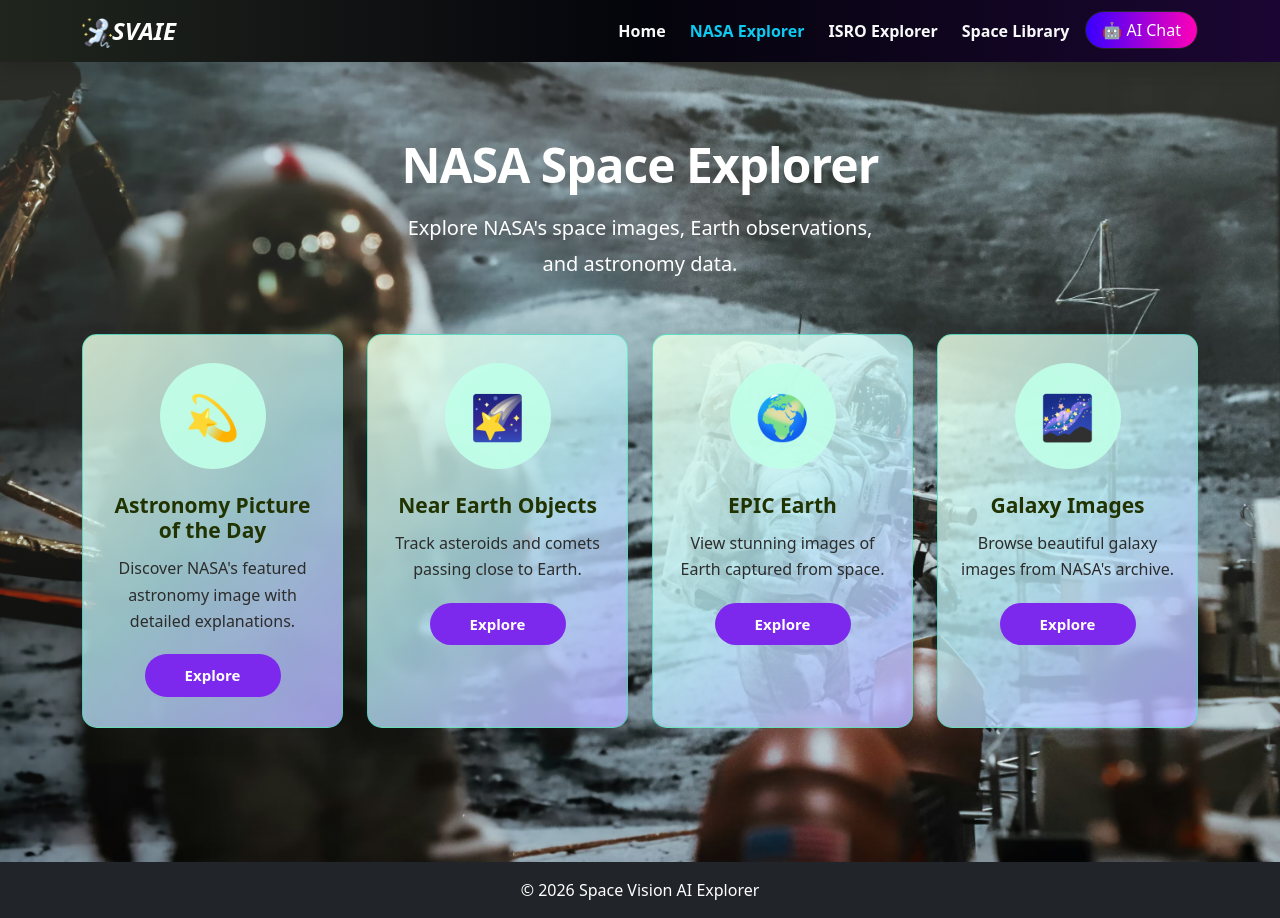
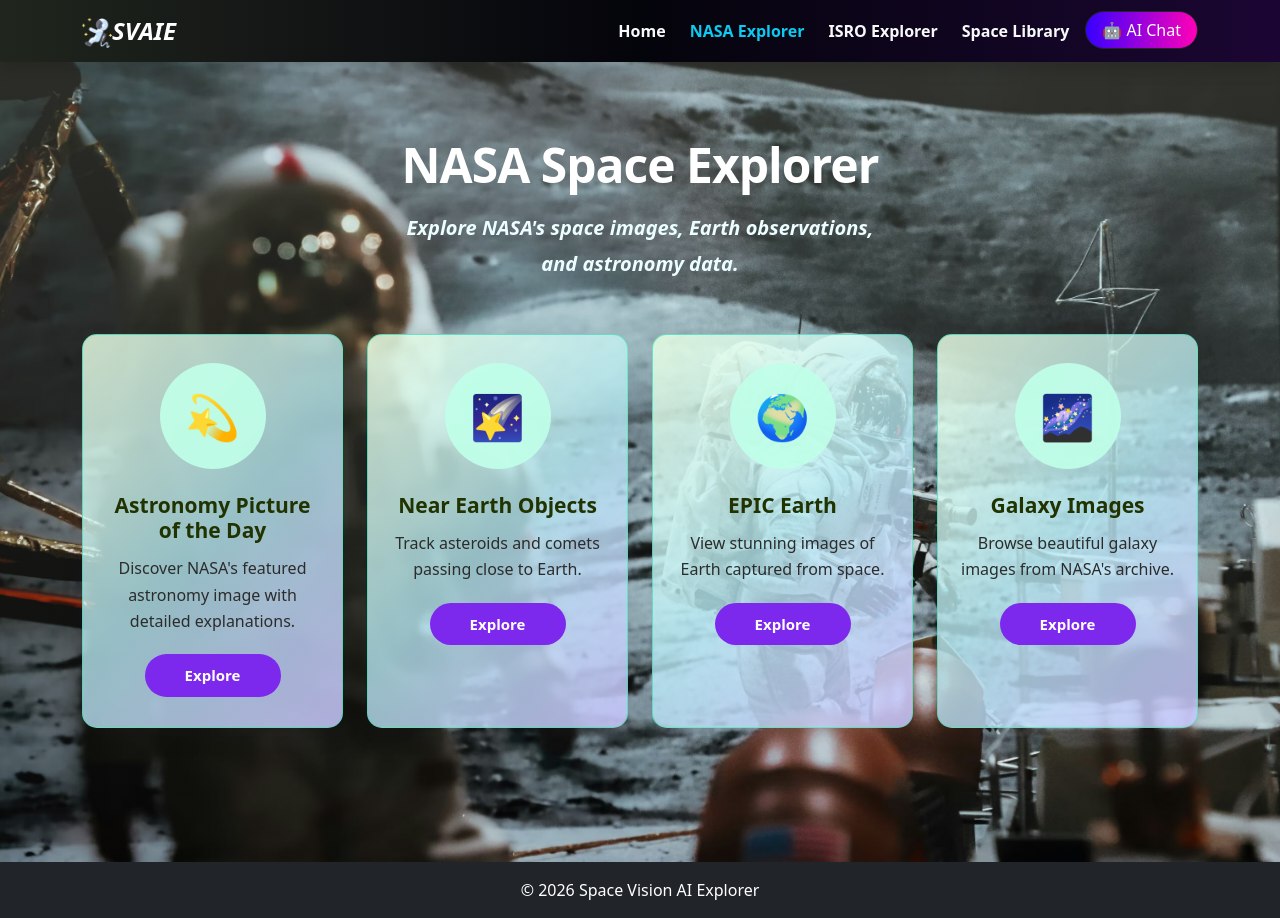
Before and after one commit to kaptiarnab6-art/SVAIE, a React (Vite) app in the folder Frontend/: page /nasa_dashboard in a window 1280 px wide. Built offline with nearby package versions, Linux system fonts and the light colour scheme.

Commit message:
nasa land page update

```diff
--- a/Frontend/src/index.css
+++ b/Frontend/src/index.css
@@ -259,8 +259,10 @@
 }
 
 .space-subtitle {
-  color: #ffffffff;
+  color: #ecfeffff;
   font-size: 20px;
+  font-weight: bold;
+  font-style: italic;
   line-height: 1.8;
   margin-bottom: 0;
 }
@@ -273,7 +275,7 @@
 .space-card {
   border: 1px solid rgba(39, 228, 171, 0.59);
   border-radius: 15px;
-  background: linear-gradient(135deg, #e9ffe4d6 0%, #b8ecf5c7 50%, #b3afffdb 100%);
+  background: linear-gradient(135deg, #e9ffe4d6 0%, #b8ecf5c7 50%, #cac7fedb 100%);
   box-shadow: 0 8px 22px rgba(15, 23, 42, 0.10);
   overflow: hidden;
 
```
